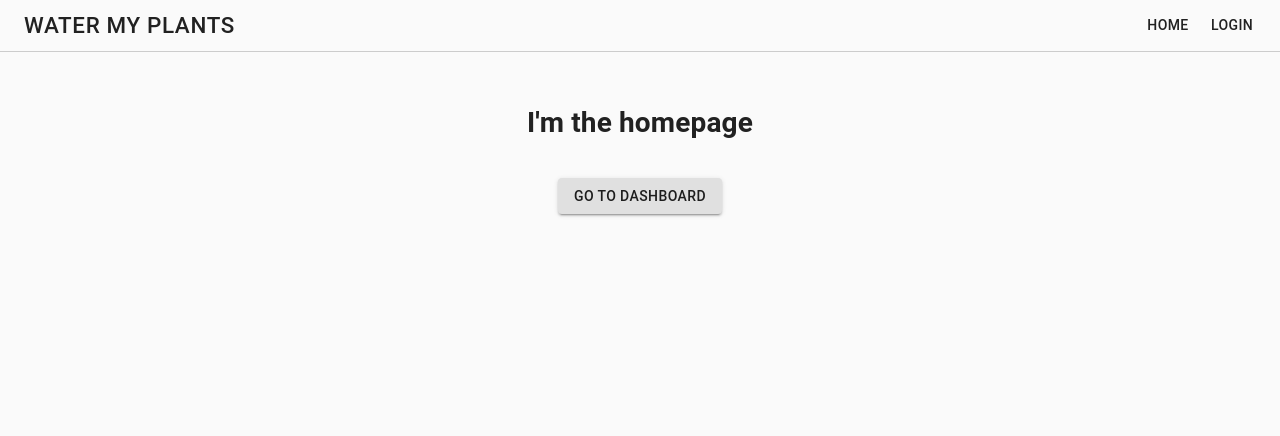
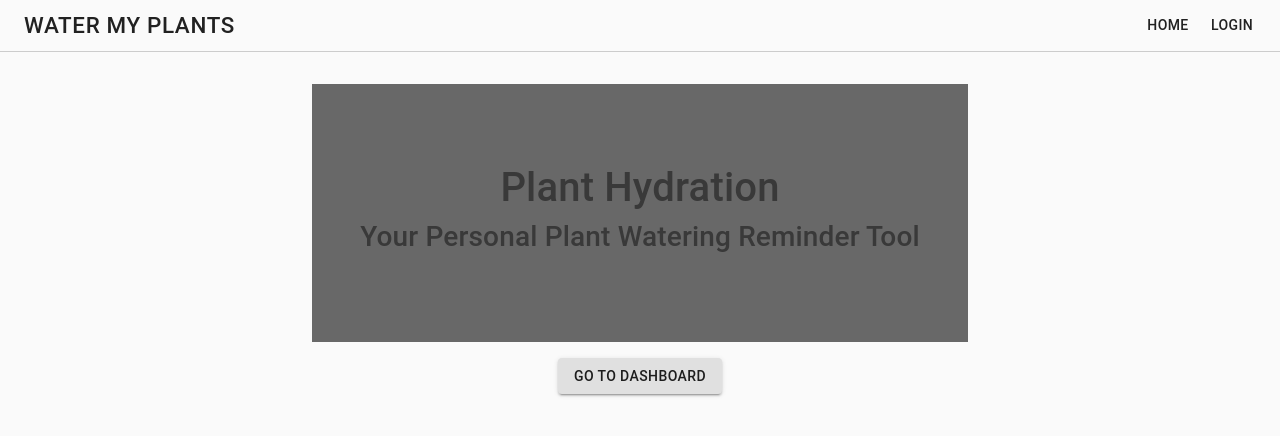
Before and after one commit to waterMyPlants-BuildWeek/front-end, a React (Create React App) app in the folder client/: page / in a window 1280 px wide. Shown: the top 436 px of the page. Built offline with nearby package versions, Linux system fonts and the light colour scheme; no server answers.

Commit message:
installed bootstrap dependency

```diff
--- a/client/package.json
+++ b/client/package.json
@@ -7,6 +7,7 @@
     "@testing-library/jest-dom": "^5.11.9",
     "@testing-library/react": "^11.2.3",
     "@testing-library/user-event": "^12.6.2",
+    "bootstrap": "^4.6.0",
     "firebase": "^8.2.4",
     "react": "^17.0.1",
     "react-dom": "^17.0.1",
--- a/client/src/App.css
+++ b/client/src/App.css
@@ -1,3 +1,9 @@
 .App {
   min-height: 100vh;
 }
+
+.title {
+  background-color: #444;
+  padding: 5rem 3rem;
+  opacity: 0.8;
+}
--- a/client/src/pages/Homepage.js
+++ b/client/src/pages/Homepage.js
@@ -1,21 +1,26 @@
-import { Button } from '@material-ui/core'
-import React from 'react'
-import {useHistory} from 'react-router-dom'
-import styled from 'styled-components'
+import { Button } from "@material-ui/core";
+import React from "react";
+import { useHistory } from "react-router-dom";
+import styled from "styled-components";
+import "bootstrap/dist/css/bootstrap.css";
 
 const Homepage = () => {
-
-    const history = useHistory()
+  const history = useHistory();
 
   return (
     <Wrapper>
-            <h1>I'm the homepage</h1>
-            <Button variant='contained' onClick={() => history.push('/dashboard')}>Go to Dashboard</Button>
+      <div className='title d-flex flex-column justify-content-center align-items-center'>
+        <h1>Plant Hydration</h1>
+        <h3>Your Personal Plant Watering Reminder Tool</h3>
+      </div>
+      <Button variant="contained" onClick={() => history.push("/dashboard")}>
+        Go to Dashboard
+      </Button>
     </Wrapper>
-    )
-}
+  );
+};
 
-export default Homepage
+export default Homepage;
 
 const Wrapper = styled.div`
   display: grid;
@@ -23,4 +28,4 @@ const Wrapper = styled.div`
   padding: 2rem;
   gap: 1rem;
   justify-items: center;
-`
+`;
```
Also changed, not shown: 2 other files (tests, documents, lock files or other folders). Lines whose indentation alone changed are shown as unchanged.
